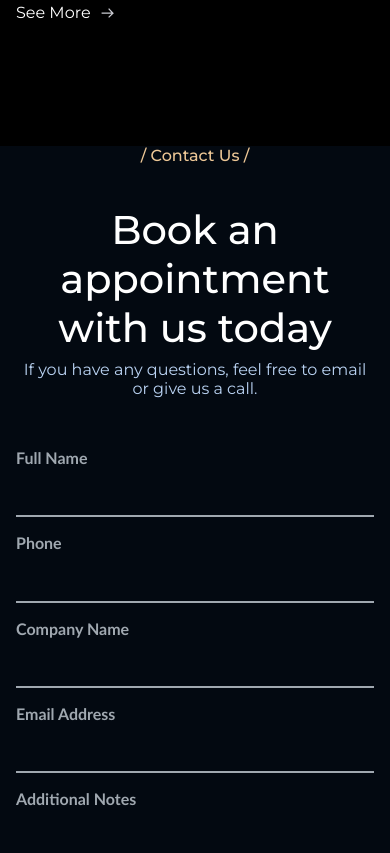
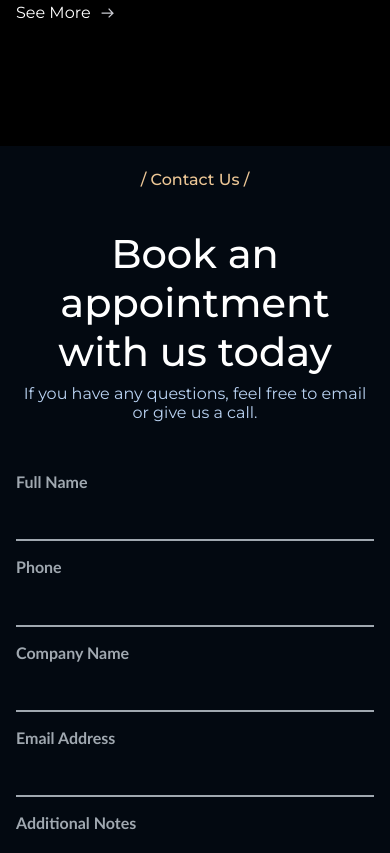
Before and after one commit to JoshSetterstrom/initeksolutions, a React app: page / in a window 390 px wide. Shown: the part 4851-5704 px from the top of the page. Built offline with nearby package versions, Linux system fonts and the light colour scheme; a web font is replaced by a local one.

Commit message:
20241123

```diff
--- a/src/contact.css
+++ b/src/contact.css
@@ -130,7 +130,7 @@ textarea:hover {
         margin-top: 100px;
         max-height: none;
         padding-bottom: 130px;
-        padding-top: 0;
+        padding-top: 24px;
     }
 
     #contact-container {
```
